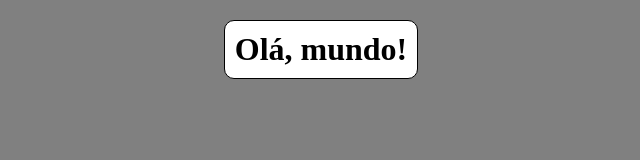
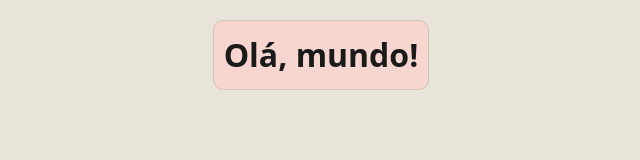
Before and after one commit to EuFellipeLima/EuFellipeLima.github.io, a plain HTML site: page index.html in a window 1280 px wide. Shown: the whole page, without its empty margins (319-959 px from the left). Drawn offline with Linux system fonts and the light colour scheme.

Commit message:
feat: add design tokens and base styles

```diff
--- a/css/styles.css
+++ b/css/styles.css
@@ -1,12 +1,46 @@
+:root {
+    --bg: #E8E4D9;
+    --surface: #F7D6D0;
+    --text: #1A1A1A;
+    --text-muted: #5C564C;
+    --accent: #C1121F;
+    --accent-strong: #8B0000;
+    --on-accent: #FFF8F0;
+    --border: #CFC6B4;
+    color-scheme: light;
+}
+
+@media (prefers-color-scheme: dark) {
+    :root {
+        --bg: #1A1A1A;
+        --surface: #252322;
+        --text: #E8E4D9;
+        --text-muted: #A8A296;
+        --accent: #F2545B;
+        --accent-strong: #FF8A8A;
+        --border: #3A3633;
+        color-scheme: dark;
+    }
+}
+
+*, *::before, *::after {
+  box-sizing: border-box;
+}
+
+body {
+    background-color: var(--bg);
+    color: var(--text);
+    font-family: system-ui, -apple-system, BlinkMacSystemFont, "Segoe UI", Roboto, sans-serif;
+    line-height: 1.5;
+    margin: 0;
+
+}
+
 .title {
     width: fit-content;
-    border: 1px solid #000;
+    border: 1px solid var(--border);
     border-radius: 10px;
     padding: 10px;
     margin: 20px auto;
-    background-color: #fff;
+    background-color: var(--surface);
 }
-
-body {
-    background-color: gray;
-}
```
